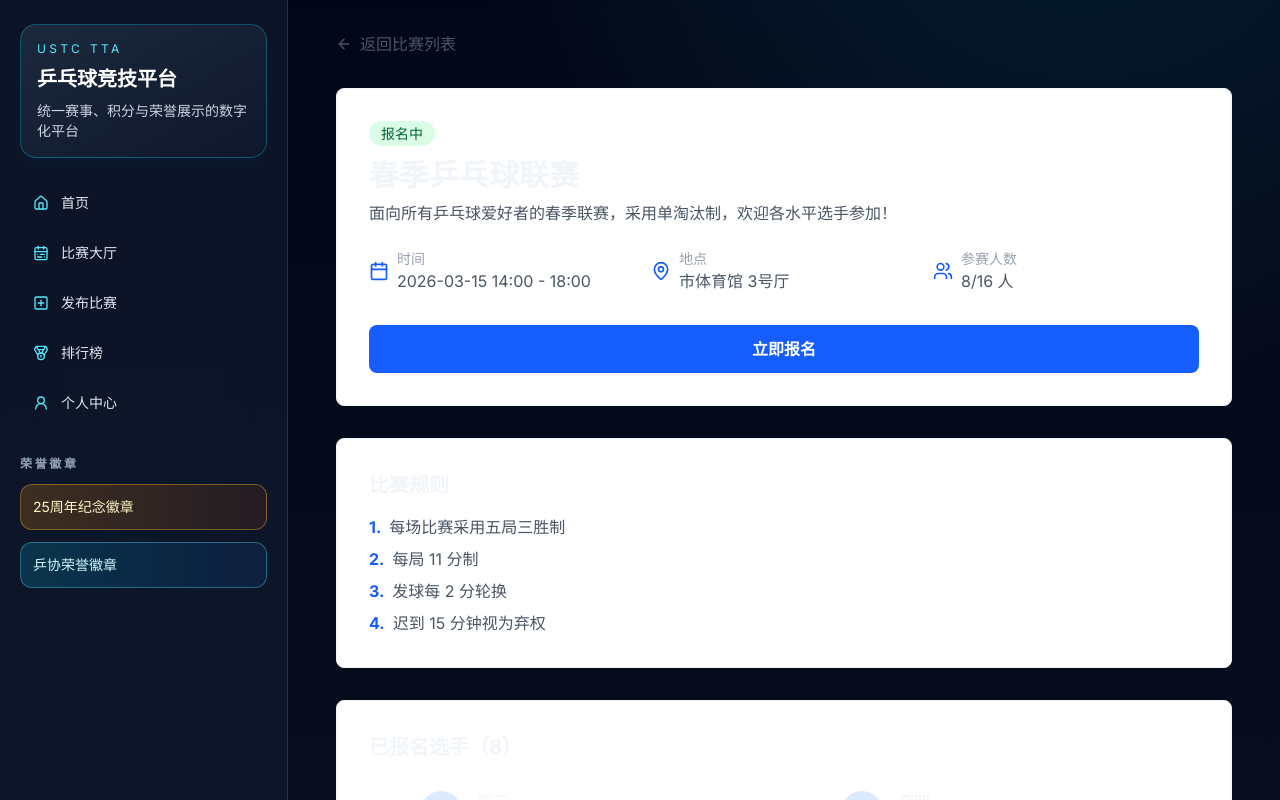
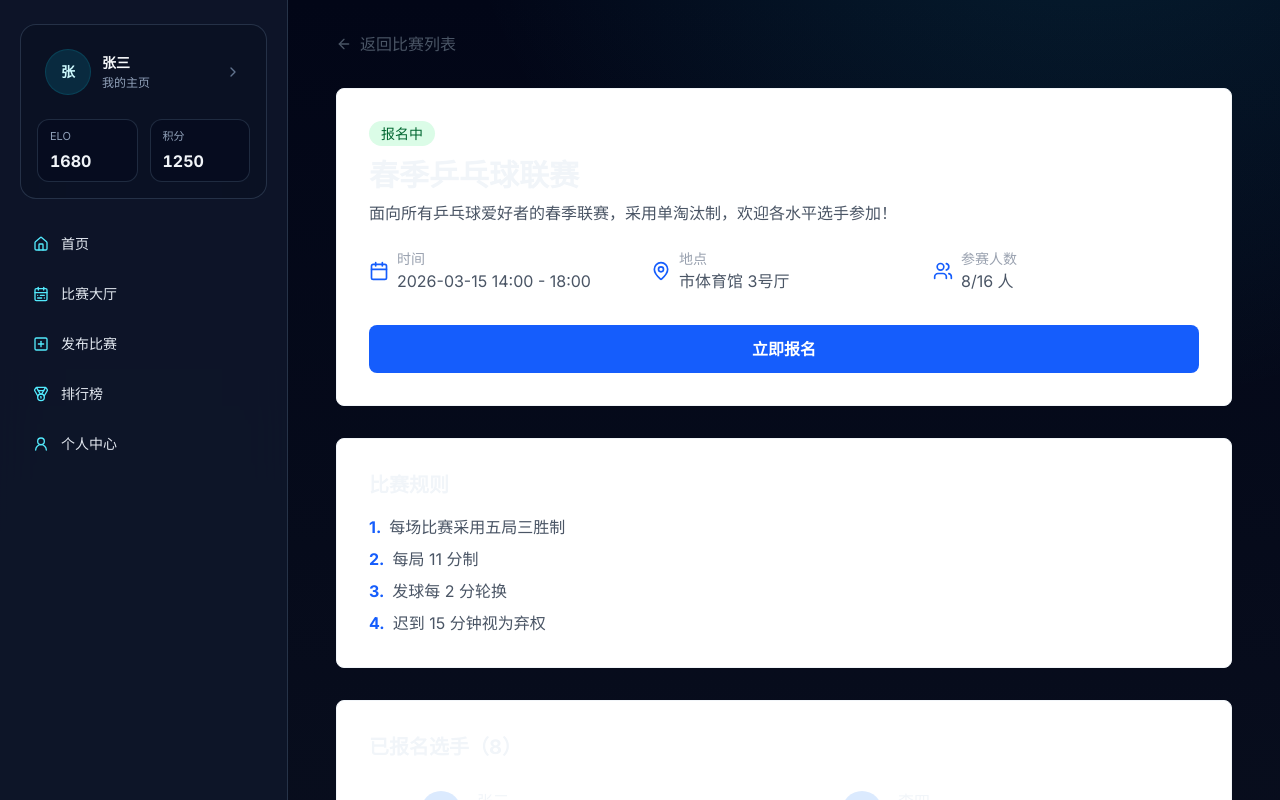
Before and after one commit to whd154089796-collab/pingpong-platform, a Next.js app: page /matchs/1 in a window 1280 px wide. Shown: the top 800 px of the page. Built offline with nearby package versions, Linux system fonts and the light colour scheme.

Commit message:
前端v1.2

```diff
--- a/src/components/layout/Footer.tsx
+++ b/src/components/layout/Footer.tsx
@@ -3,14 +3,6 @@ export default function Footer() {
     <footer className="border-t border-slate-800 bg-slate-950/90">
       <div className="mx-auto flex max-w-7xl flex-col gap-3 px-4 py-6 text-sm text-slate-400 md:flex-row md:items-center md:justify-between md:px-6 lg:px-8">
         <p>© {new Date().getFullYear()} USTC TTA · 乒乓球竞技平台</p>
-        <div className="flex items-center gap-4">
-          <a className="transition hover:text-slate-200" href="/乒协徽章.pdf" target="_blank" rel="noreferrer">
-            乒协徽章
-          </a>
-          <a className="transition hover:text-slate-200" href="/25周年徽章.pdf" target="_blank" rel="noreferrer">
-            25周年徽章
-          </a>
-        </div>
       </div>
     </footer>
   )
--- a/src/components/layout/Sidebar.tsx
+++ b/src/components/layout/Sidebar.tsx
@@ -1,5 +1,5 @@
 import Link from 'next/link'
-import { CalendarRange, Home, Medal, PlusSquare, UserRound } from 'lucide-react'
+import { CalendarRange, ChevronRight, Home, Medal, PlusSquare, UserRound } from 'lucide-react'
 
 const navItems = [
   { href: '/', label: '首页', icon: Home },
@@ -9,15 +9,58 @@ const navItems = [
   { href: '/profile', label: '个人中心', icon: UserRound },
 ]
 
+const currentUser = {
+  id: '1',
+  nickname: '张三',
+  avatar: null as string | null,
+  points: 1250,
+  eloRating: 1680,
+}
+
 export default function Sidebar() {
+  const avatarFallback = (currentUser.nickname?.trim()?.[0] ?? '?').toUpperCase()
+
   return (
     <aside className="hidden lg:flex lg:w-72 lg:shrink-0">
       <div className="sticky top-0 h-screen w-full border-r border-slate-700/70 bg-slate-900/90 px-5 py-6 backdrop-blur-xl">
-        <div className="rounded-2xl border border-cyan-400/30 bg-gradient-to-br from-slate-800 to-slate-900 p-4 shadow-lg shadow-cyan-950/20">
-          <p className="text-xs tracking-[0.28em] text-cyan-300">USTC TTA</p>
-          <h2 className="mt-2 text-xl font-bold text-white">乒乓球竞技平台</h2>
-          <p className="mt-2 text-sm text-slate-300">统一赛事、积分与荣誉展示的数字化平台</p>
-        </div>
+        <section className="rounded-2xl border border-slate-700/70 bg-slate-950/20 p-4">
+          <Link
+            href="/profile"
+            className="group flex items-center gap-3 rounded-xl border border-transparent p-2 transition hover:border-cyan-400/30 hover:bg-slate-800/40"
+            aria-label="查看个人中心"
+          >
+            <div className="relative grid h-11 w-11 shrink-0 place-items-center overflow-hidden rounded-full bg-cyan-500/15 text-sm font-semibold text-cyan-100 ring-1 ring-cyan-400/25">
+              {currentUser.avatar ? (
+                // eslint-disable-next-line @next/next/no-img-element
+                <img
+                  src={currentUser.avatar}
+                  alt={currentUser.nickname}
+                  className="h-full w-full object-cover"
+                />
+              ) : (
+                <span aria-hidden="true">{avatarFallback}</span>
+              )}
+            </div>
+
+            <div className="min-w-0 flex-1">
+              <p className="truncate text-sm font-semibold text-slate-50">{currentUser.nickname}</p>
+              <p className="mt-0.5 text-xs text-slate-400">我的主页</p>
+            </div>
+
+            <ChevronRight className="h-4 w-4 text-slate-500 transition group-hover:text-slate-200" />
+          </Link>
+
+          <div className="mt-4 grid grid-cols-2 gap-3">
+            <div className="rounded-xl border border-slate-700/60 bg-slate-950/30 px-3 py-2">
+              <p className="text-[11px] text-slate-400">ELO</p>
+              <p className="mt-1 text-base font-bold tabular-nums text-slate-100">{currentUser.eloRating}</p>
+            </div>
+            <div className="rounded-xl border border-slate-700/60 bg-slate-950/30 px-3 py-2">
+              <p className="text-[11px] text-slate-400">积分</p>
+              <p className="mt-1 text-base font-bold tabular-nums text-slate-100">{currentUser.points}</p>
+            </div>
+          </div>
+        </section>
 
         <nav className="mt-6 space-y-2">
           {navItems.map(({ href, label, icon: Icon }) => (
@@ -31,26 +74,6 @@ export default function Sidebar() {
             </Link>
           ))}
         </nav>
-
-        <div className="mt-8 space-y-3">
-          <h3 className="text-xs font-semibold tracking-[0.22em] text-slate-400">荣誉徽章</h3>
-          <a
-            href="/25周年徽章.pdf"
-            target="_blank"
-            rel="noreferrer"
-            className="block rounded-xl border border-amber-300/35 bg-gradient-to-r from-amber-500/20 to-orange-500/10 p-3 text-sm text-amber-100 transition hover:border-amber-300/60"
-          >
-            25周年纪念徽章
-          </a>
-          <a
-            href="/乒协徽章.pdf"
-            target="_blank"
-            rel="noreferrer"
-            className="block rounded-xl border border-cyan-300/35 bg-gradient-to-r from-cyan-500/20 to-blue-500/10 p-3 text-sm text-cyan-100 transition hover:border-cyan-300/60"
-          >
-            乒协荣誉徽章
-          </a>
-        </div>
       </div>
     </aside>
   )
```
Also changed, not shown: 1 other file (tests, documents, lock files or other folders).
